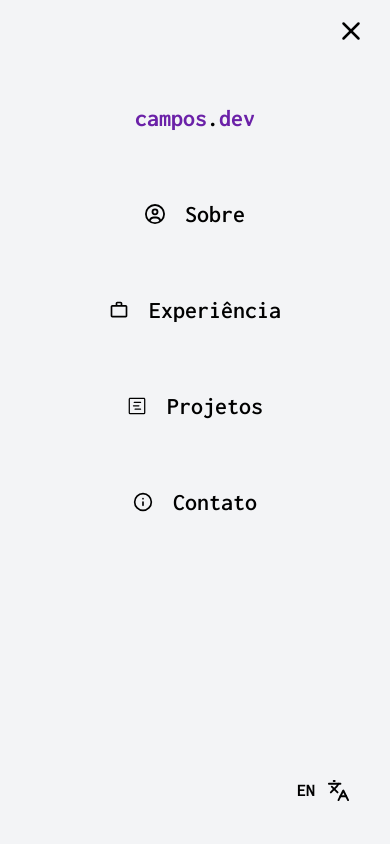
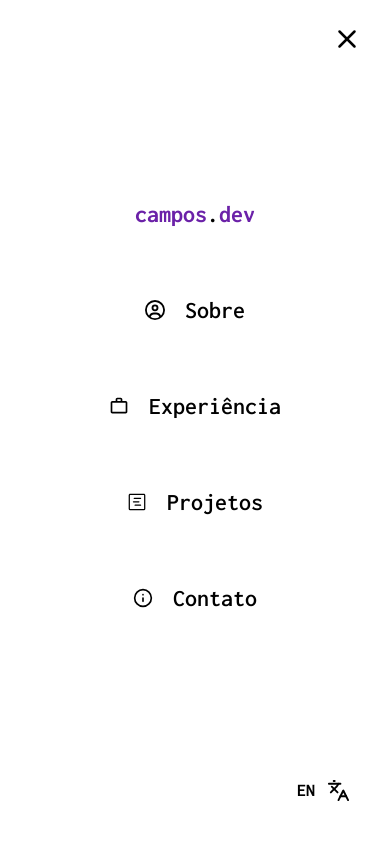
Before and after one commit to lucascmpos/lucascmpos-portfolio, a React (Vite) app: page / in a window 390 px wide. Both pictures are taken after a click on the button 355 px from the left and 35 px from the top of the page. Shown: the top 844 px of the page. Built offline with nearby package versions, Linux system fonts and the light colour scheme.

Commit message:
style: adjusting color and icons header

```diff
--- a/src/components/header.jsx
+++ b/src/components/header.jsx
@@ -101,20 +101,20 @@ const Header = ({ onChangeLanguage, onChangeTheme, theme }) => {
             animate={{ x: isOpen ? "0%" : "100%" }}
             transition={{ duration: 0.3 }}
             className={`header fixed right-0 top-0 z-20  h-full w-full text-gray-300 ${
-              theme === "light" ? "bg-gray-100" : "bg-[#020211]"
+              theme === "light" ? "bg-white" : "bg-[#020211]"
             }`}
           >
             <div className="flex justify-end p-4">
               <button
                 onClick={toggleMenu}
-                className={`mr-2  text-3xl transition-all hover:text-purple-700 focus:outline-none ${
+                className={`mr-3 mt-2  text-3xl transition-all hover:text-purple-700 focus:outline-none ${
                   theme === "light" ? "text-black" : "text-gray-300"
                 }`}
               >
                 <X size={30} />
               </button>
             </div>
-            <div className="flex flex-col items-center gap-16 pt-10 text-2xl">
+            <div className="flex flex-col items-center gap-16 pt-32 text-2xl">
               <Link
                 to="home"
                 smooth={true}
@@ -143,11 +143,11 @@ const Header = ({ onChangeLanguage, onChangeTheme, theme }) => {
                   onClick={() => toggleMenu(false)}
                 >
                   <h2
-                    className={`flex cursor-pointer flex-row items-center justify-center gap-5 ${
+                    className={`flex   cursor-pointer flex-row items-center justify-center gap-5  ${
                       theme === "light" ? "text-black" : "text-gray-200"
                     }`}
                   >
-                    <div className="hover:-translate-y-1 hover:text-purple-800">
+                    <div className="hover:-translate-y-1  hover:text-purple-800">
                       {item.icon}
                     </div>
                     {language === "pt" ? item.text_pt : item.text_en}
```
